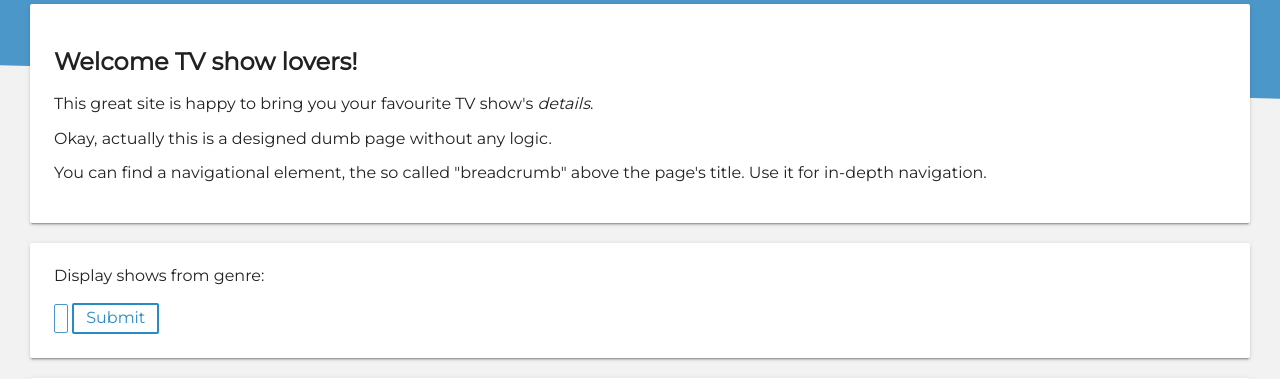
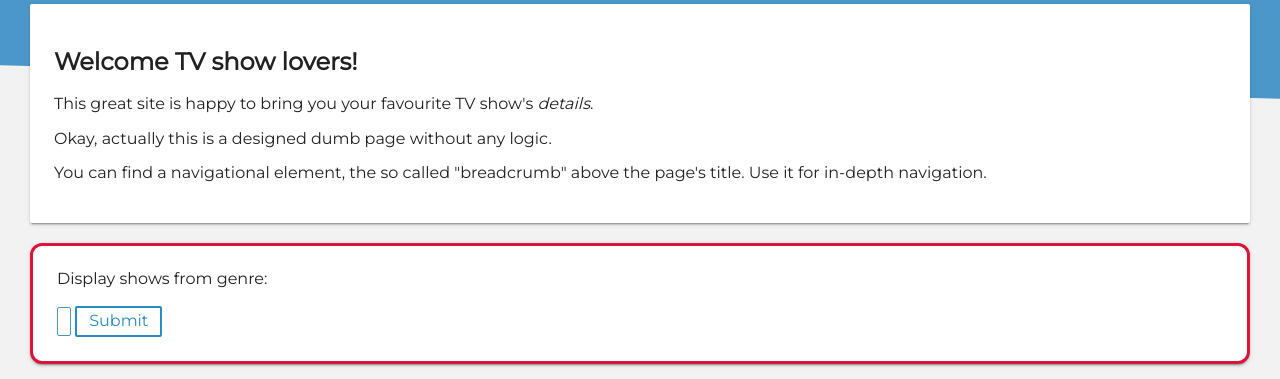
Before and after one commit to wickedkat/Codecool-Series, a Flask app: template templates/mainpage.html in a window 1280 px wide. Shown: the part 481-860 px from the top of the page. Run offline with Flask 2, Linux system fonts and the light colour scheme; the template is opened without the code that fills it, so the values that code supplies are empty; some libraries are stand-ins or nearby versions.

Commit message:
add menu styling

```diff
--- a/static/style/card.css
+++ b/static/style/card.css
@@ -10,3 +10,8 @@
     background: #fff;
     box-shadow: 0 3px 1px -2px rgba(0, 0, 0, .2), 0 2px 2px 0 rgba(0, 0, 0, .14), 0 1px 5px 0 rgba(0, 0, 0, .12);
 }
+
+#menu {
+    border: solid 3px crimson;
+    border-radius: 12px;
+}
```
